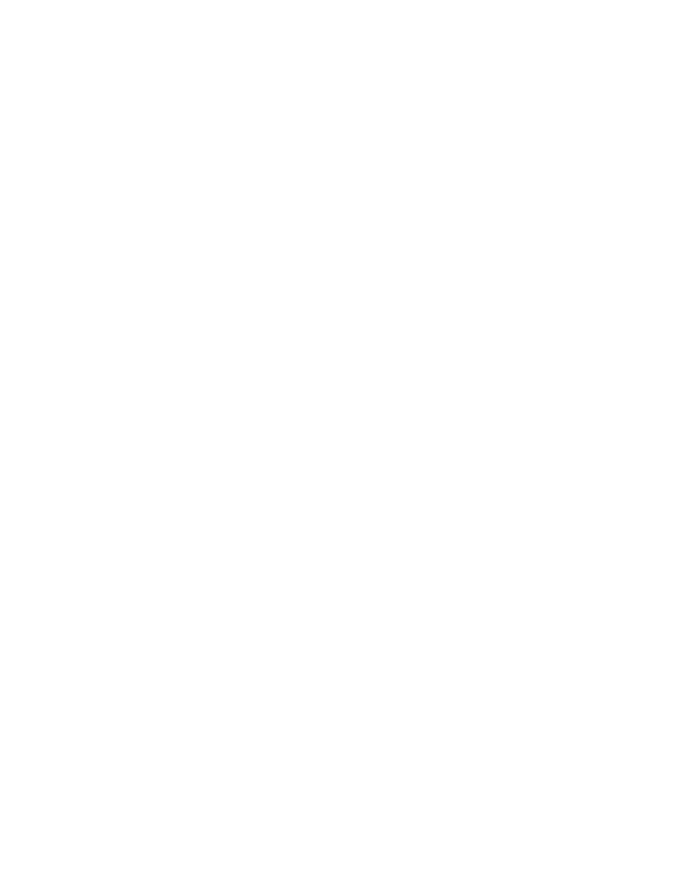
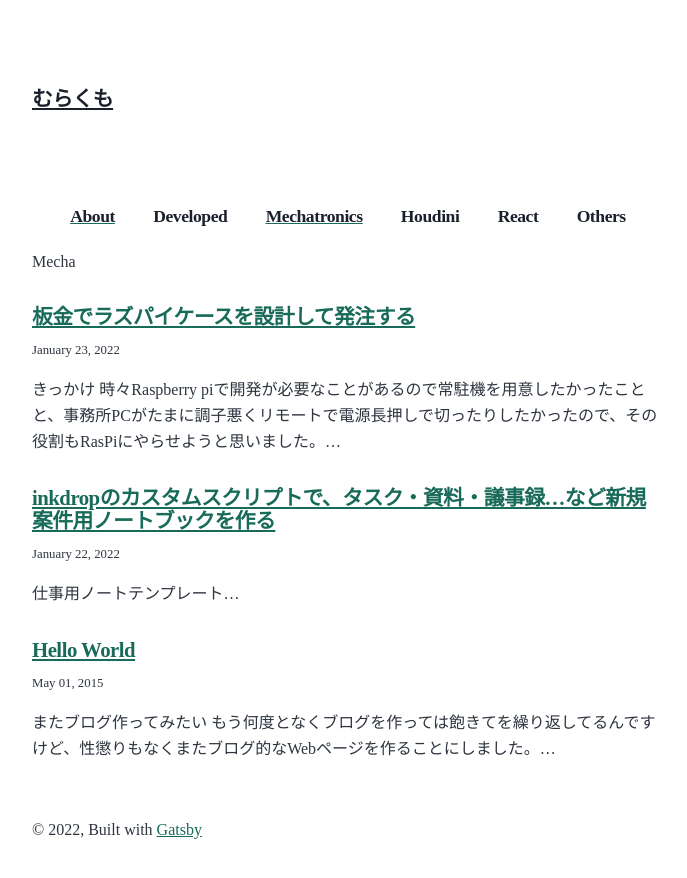
Before and after one commit to loveandsheep/sheep_blog_22, a Gatsby site: page /mechatronics in a window 1280 px wide. Before the commit this address had no page. Shown: the whole page, without its empty margins (292-979 px from the left). Before the commit the page ends 800 px from the top, so only its background shows below. Built offline with nearby package versions, Linux system fonts and the light colour scheme; Gatsby itself is replaced by a stand-in of ours; some packages are replaced by stand-ins of ours; what typography-theme-github would draw is missing.

Commit message:
タグの追加など

```diff
--- a/content/blog/220122_inkdrop_script/index.md
+++ b/content/blog/220122_inkdrop_script/index.md
@@ -2,6 +2,7 @@
 title: inkdropのカスタムスクリプトで、タスク・資料・議事録…など新規案件用ノートブックを作る
 date: "2022-01-22T21:27:42+0900"
 image: "220122_inkdrop_script/image.png"
+tags: ["Software", "JS/TS"]
 ---
 
 ## 仕事用ノートテンプレート
--- a/content/blog/220123_raspi_housing/index.md
+++ b/content/blog/220123_raspi_housing/index.md
@@ -2,6 +2,7 @@
 title: "板金でラズパイケースを設計して発注する"
 date: "2022-01-23T18:52:33+0900"
 image: "220123_raspi_housing/img_1.jpg"
+tags: ["Hardware", "Mechatronics"]
 ---
 
 ![](img_1.jpg)
--- a/content/blog/hello-world/index.md
+++ b/content/blog/hello-world/index.md
@@ -2,6 +2,7 @@
 title: Hello World
 date: "2015-05-01T22:12:03.284Z"
 image: "hello-world/salty_egg.jpg"
+tags: ["Other"]
 ---
 
 ## またブログ作ってみたい
--- a/gatsby-node.js
+++ b/gatsby-node.js
@@ -57,6 +57,7 @@ exports.createPages = async ({ graphql, actions, reporter }) => {
           previousPostId,
           nextPostId,
           image,
+          tags,
         },
       })
     })
@@ -112,6 +113,7 @@ exports.createSchemaCustomization = ({ actions }) => {
       description: String
       date: Date @dateformat
       image: String
+      tags: Array
     }
 
     type Fields {
--- /dev/null
+++ b/src/components/categoryTemplate.js
@@ -0,0 +1,44 @@
+import * as React from "react"
+import { Link, graphql } from "gatsby"
+
+const CategoryTemplate = (posts) => {
+
+    console.log('posts ================');
+    console.log(posts);
+
+    return (
+        <ol style={{ listStyle: `none` }}>
+        {posts.posts.map(post => {
+            const title = post.frontmatter.title || post.fields.slug
+            return (
+            <li key={post.fields.slug}>
+                <article
+                className="post-list-item"
+                itemScope
+                itemType="http://schema.org/Article"
+                >
+                <header>
+                    <h2>
+                    <Link to={post.fields.slug} itemProp="url">
+                        <span itemProp="headline">{title}</span>
+                    </Link>
+                    </h2>
+                    <small>{post.frontmatter.date}</small>
+                </header>
+                <section>
+                    <p
+                    dangerouslySetInnerHTML={{
+                        __html: post.frontmatter.description || post.excerpt,
+                    }}
+                    itemProp="description"
+                    />
+                </section>
+                </article>
+            </li>
+            )
+        })}
+        </ol>
+    )
+}
+
+export default CategoryTemplate
--- a/src/components/layout.js
+++ b/src/components/layout.js
@@ -8,15 +8,17 @@ const Layout = ({ location, title, children }) => {
 
   if (isRootPath) {
     header = (
-      <h1 className="main-heading">
+      <h3 style={{textDecoration: 'none'}}>
         <Link to="/">{title}</Link>
-      </h1>
+      </h3>
     )
   } else {
     header = (
-      <Link className="header-link-home" to="/">
-        {title}
-      </Link>
+      <h3 style={{textDecoration: 'none'}}>
+        <Link to="/">
+          {title}
+        </Link>
+      </h3>
     )
   }
 //  :: {location.pathname}
--- /dev/null
+++ b/src/pages/mechatronics.js
@@ -0,0 +1,53 @@
+import * as React from "react"
+import { Link, graphql } from "gatsby"
+
+import Bio from "../components/bio"
+import Layout from "../components/layout"
+import Seo from "../components/seo"
+import Menu from './menu'
+import CategoryTemplate from "../components/categoryTemplate"
+
+const Mechatronics = ({data, location}) => {
+
+
+  return (
+    <Layout location={location} title='むらくも'>
+        <Seo title="むらくも" />
+
+        {/* <Bio /> */}
+        <Menu />
+            <div>
+                Mecha
+                <CategoryTemplate posts={data.allMarkdownRemark.nodes}/>
+            </div>
+    </Layout>
+    )
+}
+
+export default Mechatronics
+
+export const pageQuery = graphql`
+    query {
+    site {
+        siteMetadata {
+        title
+        }
+    }
+    allMarkdownRemark(
+        sort: { fields: [frontmatter___date], order: DESC }
+        ) {
+        nodes {
+        excerpt
+        fields {
+            slug
+        }
+        frontmatter {
+            date(formatString: "MMMM DD, YYYY")
+            title
+            description
+            image
+        }
+        }
+    }
+    }
+`
--- a/src/pages/menu.js
+++ b/src/pages/menu.js
@@ -10,10 +10,12 @@ const Menu = () => {
     }
     return(
         <div style={divStyle}>
-            <h4>about</h4>
-            <h4>blog</h4>
-            <h4>make</h4>
-            <h4>contact</h4>
+            <Link to='/about'><h4>About</h4></Link>
+            <h4>Developed</h4>
+            <Link to='/mechatronics'><h4>Mechatronics</h4></Link>
+            <h4>Houdini</h4>
+            <h4>React</h4>
+            <h4>Others</h4>
         </div>
     )
 }
```
Also changed, not shown: src/pages/about.js (added, +24 -0 lines).
